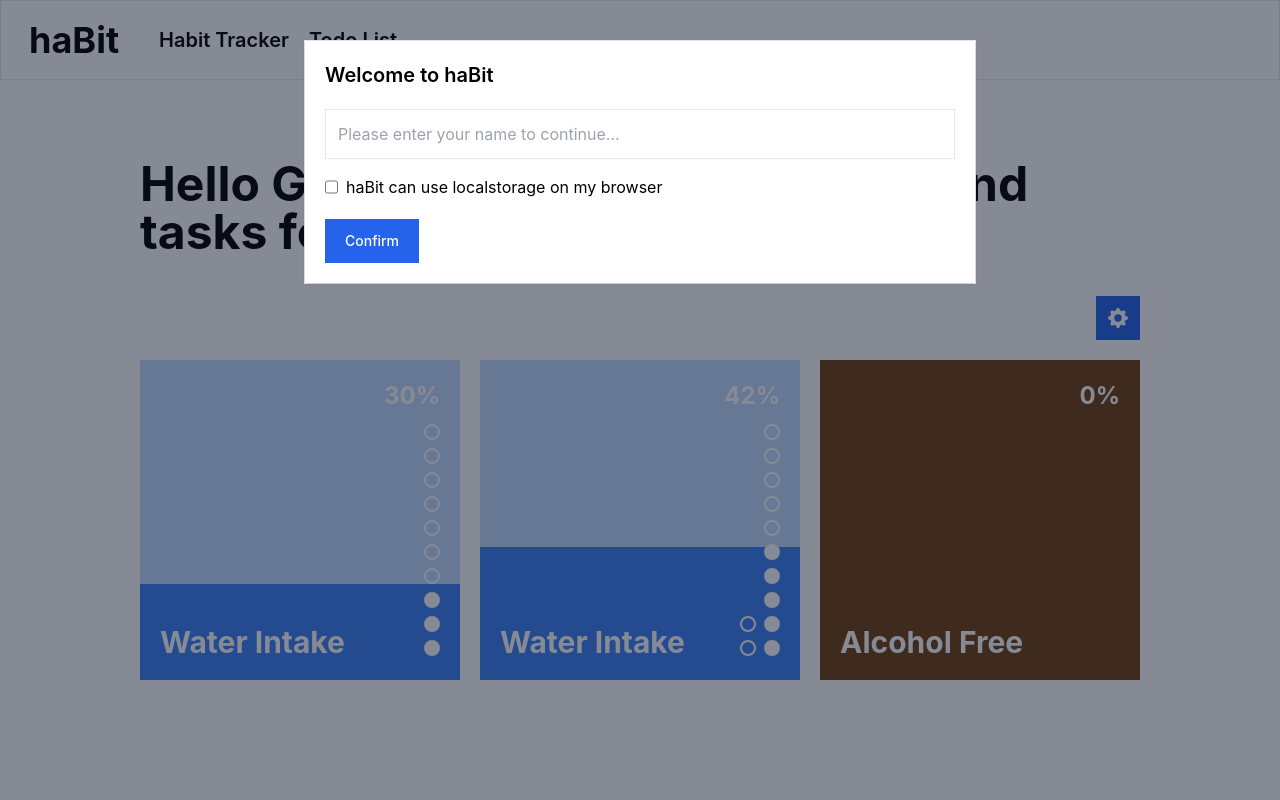
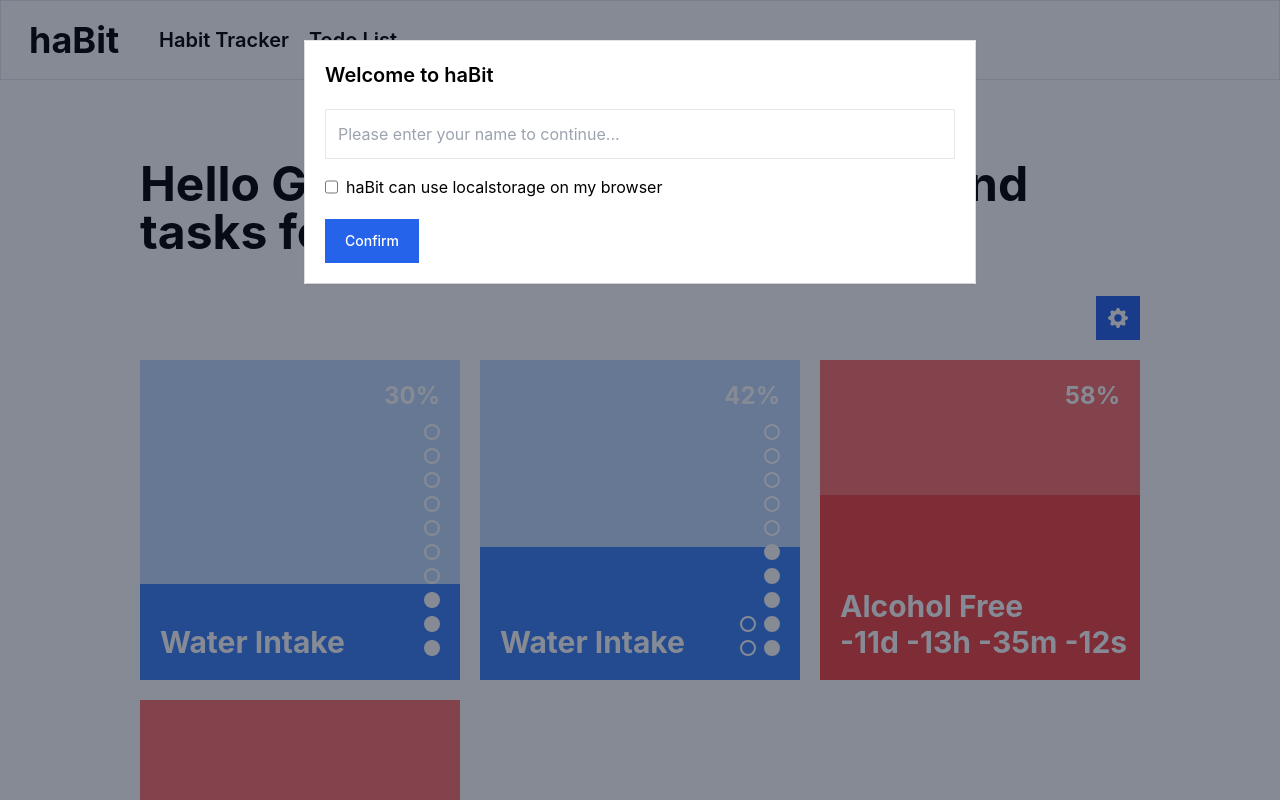
Before and after one commit to stefanrogic/habit-tracking-app, a React (Vite) app: page / in a window 1280 px wide. Shown: the top 800 px of the page. Built offline with nearby package versions, Linux system fonts and the light colour scheme.

Commit message:
count up habits implemented

```diff
--- a/src/components/habitsShort/HabitsShort.tsx
+++ b/src/components/habitsShort/HabitsShort.tsx
@@ -9,7 +9,7 @@ type Habits = {
   name: string;
   start?: Date;
   count?: number[];
-  goal: number | Date;
+  goal?: number | Date;
   progress?: number;
 };
 
@@ -21,7 +21,8 @@ const HabitsShort = ({ getUrl }: Props) => {
   const [habits, setHabits] = useState<Habits[]>([
     { id: 0, type: "water-intake", name: "Water Intake", start: new Date("17-Apr-24"), goal: 10, progress: 3 },
     { id: 1, type: "water-intake", name: "Water Intake", start: new Date("17-Apr-24"), goal: 12, progress: 5 },
-    { id: 2, type: "count-up", name: "Alcohol Free", start: new Date("29-Apr-24"), goal: new Date("30-May-24") },
+    { id: 2, type: "count-up", name: "Alcohol Free", start: new Date("01-May-24"), goal: new Date("10-May-24") },
+    { id: 2, type: "count-up", name: "Alcohol Free", start: new Date("22-Apr-24") },
   ]);
 
   return (
--- a/src/components/homeCards/habitCards/CountUpCard.tsx
+++ b/src/components/homeCards/habitCards/CountUpCard.tsx
@@ -16,42 +16,43 @@ type Props = {
 };
 
 const CountUpCard = ({ habit, getUrl }: Props) => {
+  const second = 1000;
+  const minute = second * 60;
+  const hour = minute * 60;
+  const day = hour * 24;
+
   const [progress] = useState<number>(() => {
-    const second = 1000;
-    const minute = second * 60;
-    const hour = minute * 60;
-    const day = hour * 24;
-
     const gap = Date.now() - habit.start;
     const daysGap = Math.floor(gap / day);
 
     return daysGap;
   });
 
-  //   const renderProgress = (type: string, start?: Date): number | string | undefined => {
-  //     const second = 1000;
-  //     const minute = second * 60;
-  //     const hour = minute * 60;
-  //     const day = hour * 24;
+  const [goal] = useState<number | boolean>(() => {
+    if (habit.goal) {
+      const gap = habit.goal - Date.now();
+      const daysGap = Math.floor(gap / day);
 
-  //     const gap = Date.now() - start;
-  //     const daysGap = Math.floor(gap / day);
-  //     const hoursGap = Math.floor((gap % day) / hour);
-  //     const minutesGap = Math.floor((gap % hour) / minute);
-  //     const secondsGap = Math.floor((gap % minute) / second);
+      return daysGap;
+    } else return false;
+  });
 
-  // return `${daysGap}D ${hoursGap}H ${minutesGap}M ${secondsGap}S`;
-  //   };
+  const renderProgress = (): string => {
+    const gap = Date.now() - habit.start;
+    const daysGap = Math.floor(gap / day);
+    const hoursGap = Math.floor((gap % day) / hour);
+    const minutesGap = Math.floor((gap % hour) / minute);
+    const secondsGap = Math.floor((gap % minute) / second);
 
-  console.log(progress);
-
-  console.log((progress / habit.goal) * 100);
+    return `${daysGap}d ${hoursGap}h ${minutesGap}m ${secondsGap}s`;
+  };
 
   return (
-    <div className="relative bg-yellow-900 aspect-[1/1] flex flex-col justify-start items-end">
-      <span className="absolute z-20 top-5 right-5 text-2xl text-white font-bold">{Math.round((progress / Date.now()) * 100)}%</span>
-      <span className="absolute z-20 left-5 bottom-5 text-3xl text-white font-bold">{habit.name}</span>
-      <div className="absolute z-10 bottom-0 w-full flex flex-col justify-start items-end bg-blue-500" style={{ height: (progress / habit.goal) * 100 + "%" }}></div>
+    <div className="relative bg-red-400 aspect-[1/1] flex flex-col justify-start items-end">
+      {goal && <span className="absolute z-20 top-5 right-5 text-2xl text-white font-bold">{Math.round(Math.abs((progress / goal) * 100))}%</span>}
+      <span className="absolute z-20 left-5 bottom-5 text-3xl text-white font-bold">{renderProgress()}</span>
+      <span className="absolute z-20 left-5 bottom-14 text-3xl text-white font-bold">{habit.name}</span>
+      {goal && <div className="absolute z-10 bottom-0 w-full flex flex-col justify-start items-end bg-red-500" style={{ height: Math.abs((progress / goal) * 100) + "%" }}></div>}
     </div>
   );
 };
```
